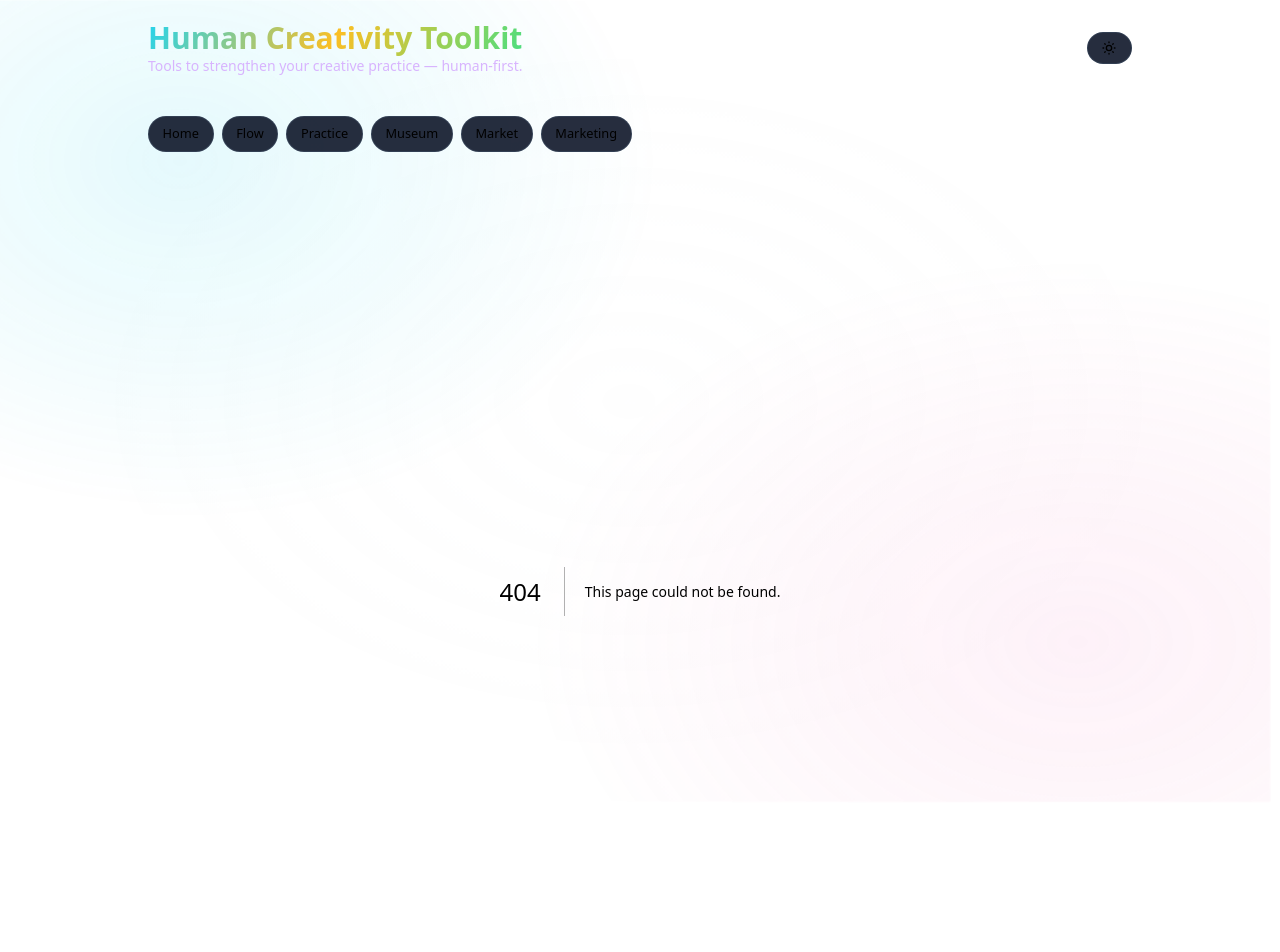
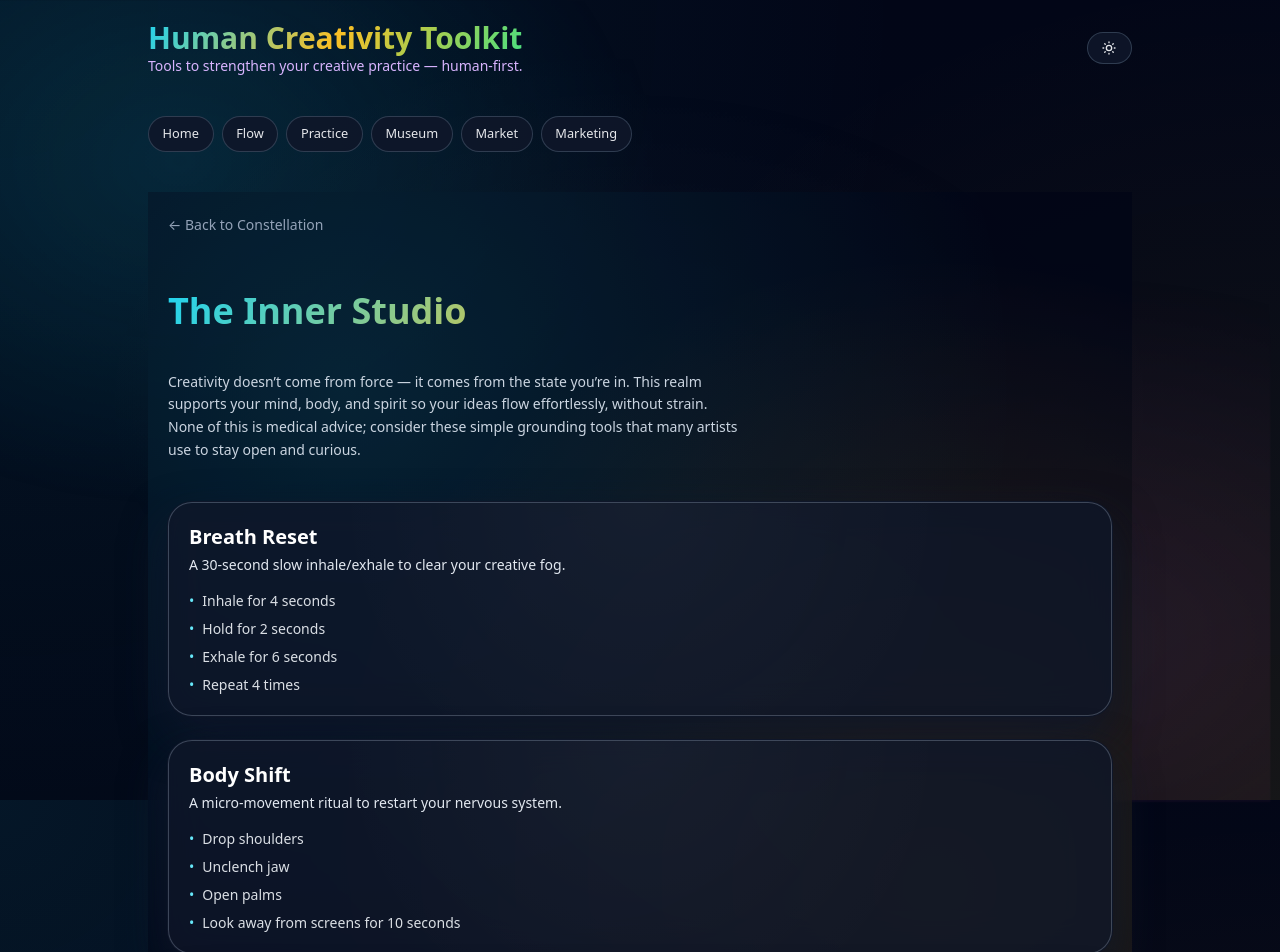
Before and after one commit to Dacolon/Human-Creativity, a Next.js app: page /wellbeing in a window 1280 px wide. Before the commit this address had no page. Shown: the top 952 px of the page. Built offline with nearby package versions, Linux system fonts and the light colour scheme.

Commit message:
Add WellbeingPage with rituals and animations

```diff
--- /dev/null
+++ b/app/wellbeing/page.tsx
@@ -0,0 +1,139 @@
+'use client';
+
+import { motion } from 'framer-motion';
+import Link from 'next/link';
+
+const rituals = [
+  {
+    title: 'Breath Reset',
+    desc: 'A 30-second slow inhale/exhale to clear your creative fog.',
+    steps: [
+      'Inhale for 4 seconds',
+      'Hold for 2 seconds',
+      'Exhale for 6 seconds',
+      'Repeat 4 times'
+    ],
+    color: 'from-cyan-400/40 to-cyan-600/20'
+  },
+  {
+    title: 'Body Shift',
+    desc: 'A micro-movement ritual to restart your nervous system.',
+    steps: [
+      'Drop shoulders',
+      'Unclench jaw',
+      'Open palms',
+      'Look away from screens for 10 seconds'
+    ],
+    color: 'from-emerald-400/40 to-emerald-600/20'
+  },
+  {
+    title: 'Spirit Tune',
+    desc: 'Reconnect with meaning before making.',
+    steps: [
+      'Recall WHY you create',
+      'Recall WHO your art touches',
+      'Recall WHAT feels alive to you today'
+    ],
+    color: 'from-amber-400/40 to-amber-600/20'
+  }
+];
+
+export default function WellbeingPage() {
+  return (
+    <div className="relative">
+      {/* Floating background animation */}
+      <motion.div
+        className="fixed inset-0 -z-10 opacity-[0.8]"
+        animate={{
+          backgroundPosition: ['0% 0%', '100% 100%', '0% 0%']
+        }}
+        transition={{
+          duration: 30,
+          repeat: Infinity,
+          ease: 'easeInOut'
+        }}
+        style={{
+          background:
+            'radial-gradient(circle at 20% 20%, rgba(34,211,238,0.16), transparent 60%), radial-gradient(circle at 80% 70%, rgba(251,191,36,0.18), transparent 60%), #020617'
+        }}
+      />
+
+      {/* Page container */}
+      <div className="container max-w-3xl mx-auto py-10 space-y-10">
+        <Link
+          href="/"
+          className="text-slate-400 text-sm hover:text-slate-200 transition inline-block mb-4"
+        >
+          ← Back to Constellation
+        </Link>
+
+        <motion.h1
+          className="text-4xl font-bold header-accent"
+          initial={{ opacity: 0, y: 20 }}
+          animate={{ opacity: 1, y: 0 }}
+        >
+          The Inner Studio
+        </motion.h1>
+
+        <motion.p
+          className="text-slate-300 max-w-xl leading-relaxed text-sm"
+          initial={{ opacity: 0 }}
+          animate={{ opacity: 1 }}
+          transition={{ delay: 0.2 }}
+        >
+          Creativity doesn’t come from force — it comes from the state you’re in.
+          This realm supports your mind, body, and spirit so your ideas flow
+          effortlessly, without strain. None of this is medical advice; consider
+          these simple grounding tools that many artists use to stay open and curious.
+        </motion.p>
+
+        {/* Ritual cards */}
+        <div className="grid gap-6">
+          {rituals.map((ritual, index) => (
+            <motion.div
+              key={ritual.title}
+              initial={{ opacity: 0, y: 20 }}
+              animate={{
+                opacity: 1,
+                y: 0,
+                transition: { delay: 0.3 + index * 0.15 }
+              }}
+              className={`card relative overflow-hidden bg-gradient-to-br ${ritual.color}`}
+            >
+              <motion.div
+                className="absolute inset-0 opacity-20 bg-[radial-gradient(circle_at_50%_0%,rgba(255,255,255,0.2),transparent_60%)]"
+                animate={{
+                  opacity: [0.15, 0.3, 0.15],
+                  scale: [1, 1.1, 1]
+                }}
+                transition={{
+                  duration: 10,
+                  repeat: Infinity,
+                  ease: 'easeInOut'
+                }}
+              />
+
+              <h2 className="text-xl font-semibold text-white relative z-10">
+                {ritual.title}
+              </h2>
+              <p className="text-slate-200 text-sm mt-1 relative z-10">
+                {ritual.desc}
+              </p>
+
+              <ul className="mt-4 space-y-2 relative z-10">
+                {ritual.steps.map((step, i) => (
+                  <li
+                    key={i}
+                    className="text-slate-100/90 text-sm flex items-center gap-2"
+                  >
+                    <span className="text-cyan-300">•</span> {step}
+                  </li>
+                ))}
+              </ul>
+            </motion.div>
+          ))}
+        </div>
+      </div>
+    </div>
+  );
+}
```
